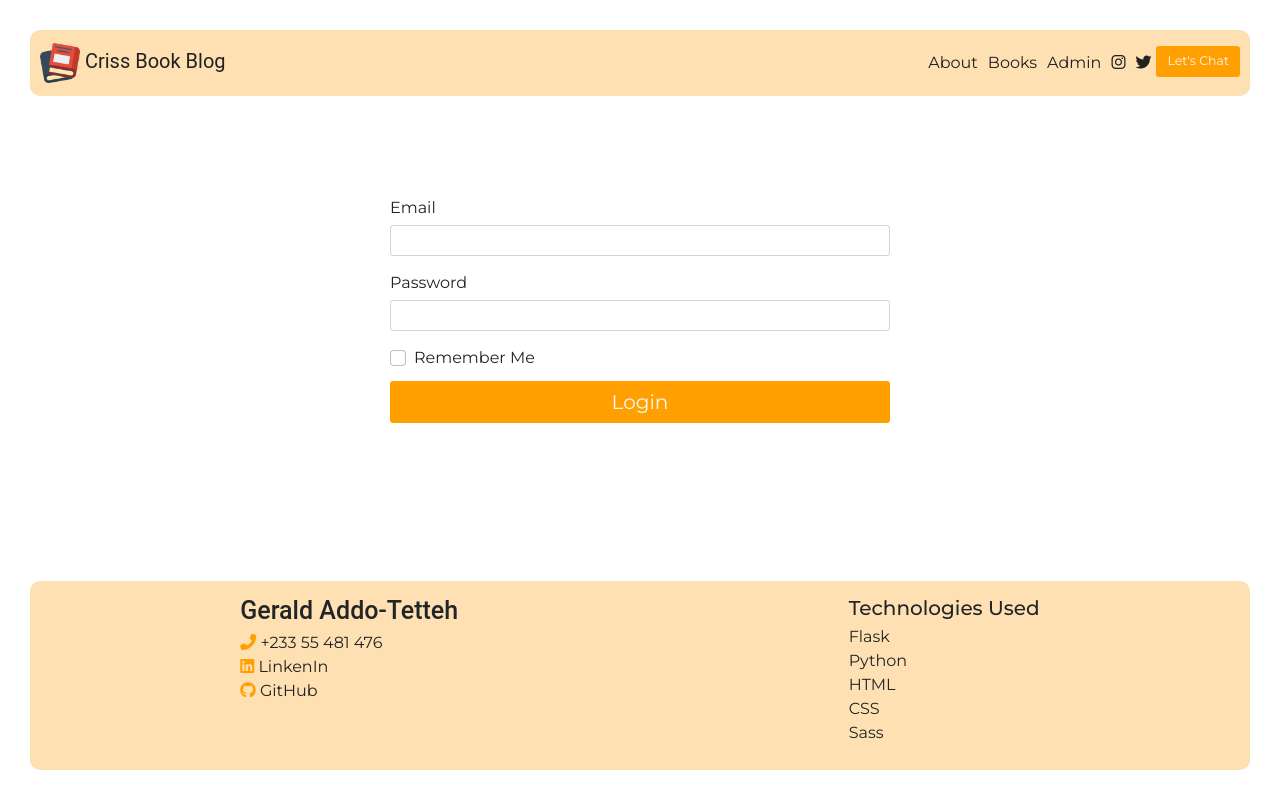
After one commit to gerald-tetteh/flask-books-blog, a Flask app: page /admin/login in a window 1280 px wide. The commit adds this page. Run offline with Flask 2, Linux system fonts and the light colour scheme; some libraries are stand-ins or nearby versions.

Commit message:
add login functionality and mongo db && user model && admin routes

```diff
--- /dev/null
+++ b/booksblog/models/forms.py
@@ -0,0 +1,11 @@
+from flask_wtf import FlaskForm
+from flask_wtf.recaptcha import validators
+from wtforms.fields.core import BooleanField, StringField
+from wtforms.fields.simple import PasswordField, SubmitField
+from wtforms.validators import DataRequired, Email
+
+class LoginForm(FlaskForm):
+  email = StringField("Email", validators=[DataRequired(), Email()])
+  password = PasswordField("Password", validators=[DataRequired()])
+  remember_me = BooleanField("Remember Me")
+  submit = SubmitField("Login")
--- a/booksblog/routes/admin.py
+++ b/booksblog/routes/admin.py
@@ -0,0 +1,25 @@
+from flask_login.utils import login_user, logout_user
+from booksblog.models.user import User
+from flask.helpers import url_for
+from booksblog import app, db, bcrypt
+from flask import render_template, redirect, flash
+from booksblog.models.forms import LoginForm
+
+@app.route("/admin/login", methods=["GET","POST"])
+def login():
+  form = LoginForm()
+  if form.validate_on_submit():
+    db_user = db["users"].find_one({"email": form.email.data})
+    if db_user and bcrypt.check_password_hash(db_user["password"],form.password.data):
+      user = User(db_user["_id"],db_user["email"],db_user["password"])
+      login_user(user,remember=form.remember_me.data)
+      flash(f"You have been signed in","success")
+      return redirect(url_for("index"))
+    else:
+      flash(f"Login unsuccessful. Please check your email and password", "danger")
+  return render_template("admin/login.html", form=form, title="Admin")
+
+@app.route("/admin/logout")
+def logout():
+  logout_user()
+  return redirect(url_for("index"))
--- a/booksblog/static/css/main.css
+++ b/booksblog/static/css/main.css
@@ -6,7 +6,10 @@ html {
 body {
   font-size: 1.6rem;
   font-family: "Montserrat", sans-serif;
-  height: 100%; }
+  display: flex;
+  flex-direction: column;
+  justify-content: space-between;
+  min-height: 100%; }
 
 @media only screen and (min-width: 768px) {
   body {
@@ -45,7 +48,7 @@ body {
     background-color: #ffe0b2;
     margin-bottom: 1rem;
     padding: 1rem;
-    border-radius: 0.2rem; }
+    border-radius: 1rem; }
     .blog-list-item:hover {
       cursor: pointer; }
     .blog-list-item--image {
@@ -100,6 +103,38 @@ body {
           font-size: 2.5rem;
           margin-bottom: 2.5rem; } }
 
+.footer {
+  background-color: #ffe0b2;
+  padding: 1.5rem;
+  display: flex;
+  flex-direction: column; }
+  .footer i {
+    color: #ffa000; }
+  .footer-contact-info--developer {
+    font-family: "Roboto", sans-serif;
+    font-size: 2.5rem; }
+  .footer-contact-info-list {
+    list-style-type: none;
+    padding: 0; }
+    .footer-contact-info-list--item a:link, .footer-contact-info-list--item a:visited {
+      text-decoration: none;
+      color: #212121; }
+  .footer-tech--title {
+    font-size: 2rem; }
+  .footer-tech-list {
+    list-style-type: none;
+    padding: 0; }
+
+@media only screen and (min-width: 500px) {
+  .footer {
+    flex-direction: row;
+    justify-content: space-around;
+    align-items: flex-start; } }
+
+@media only screen and (min-width: 768px) {
+  .footer {
+    border-radius: 1rem; } }
+
 .header {
   padding: 1rem;
   max-height: 70vh;
@@ -125,6 +160,7 @@ body {
 @media only screen and (min-width: 768px) {
   .header {
     height: 27vh;
+    border-radius: 1rem;
     padding: 2rem;
     background: url("../assets/images/person.jpg");
     background-position: center;
@@ -162,3 +198,41 @@ body {
     height: 50vh; }
     .header-content-text {
       max-width: 60rem; } }
+
+.login-navbar {
+  background-color: #ffe0b2;
+  padding: 0.5rem 1rem;
+  border-radius: 1rem; }
+  .login-navbar .navbar-dark .navbar-nav .nav-link {
+    color: #212121; }
+
+.login-container {
+  max-width: 50rem;
+  width: 100%;
+  margin: 10rem auto; }
+
+.login-form-check--input {
+  transition: all 0.15s ease-in-out; }
+  .login-form-check--input:focus {
+    border-color: #ffe0b2;
+    box-shadow: 0.1rem 0.1rem 0.3rem 0.3rem #ffe0b2; }
+
+.login-form-email--input {
+  transition: all 0.15s ease-in-out; }
+  .login-form-email--input:focus {
+    border-color: #ffe0b2;
+    box-shadow: 0.1rem 0.1rem 0.3rem 0.3rem #ffe0b2; }
+
+.login-form-submit input {
+  width: 100%;
+  margin-top: 1rem;
+  background-color: #ffa000;
+  font-size: 2rem;
+  color: #f7f7f7; }
+
+@media only screen and (max-width: 768px) {
+  .login-navbar {
+    margin: 1rem; }
+  .login-container {
+    max-width: 40rem;
+    width: 90%; } }
--- a/booksblog/static/sass/base/_base.scss
+++ b/booksblog/static/sass/base/_base.scss
@@ -7,7 +7,10 @@ html {
 body {
   font-size: 1.6rem;
   font-family: $font-montserrat;
-  height: 100%;
+  display: flex;
+  flex-direction: column;
+  justify-content: space-between;
+  min-height: 100%;
 }
 
 @media only screen and (min-width: 768px) {
--- a/booksblog/static/sass/components/_blog-list-item.scss
+++ b/booksblog/static/sass/components/_blog-list-item.scss
@@ -9,7 +9,7 @@
     background-color: $color-light-yellow;
     margin-bottom: 1rem;
     padding: 1rem;
-    border-radius: 0.2rem;
+    border-radius: 1rem;
 
     &:hover {
       cursor: pointer;
--- /dev/null
+++ b/booksblog/static/sass/components/_footer.scss
@@ -0,0 +1,52 @@
+.footer {
+  background-color: $color-light-yellow;
+  padding: 1.5rem;
+  display: flex;
+  flex-direction: column;
+
+  & i {
+    color: $color-yellow;
+  }
+
+  &-contact-info {
+    &--developer {
+      font-family: $font-roboto;
+      font-size: 2.5rem;
+    }
+    &-list {
+      list-style-type: none;
+      padding: 0;
+
+      &--item{
+        & a:link, a:visited {
+          text-decoration: none;
+          color: $color-black;
+        }
+      }
+    }
+  }
+
+  &-tech {
+    &--title {
+      font-size: 2rem;
+    }
+    &-list {
+      list-style-type: none;
+      padding: 0;
+    }
+  }
+}
+
+@media only screen and (min-width: 500px) {
+  .footer {
+    flex-direction: row;
+    justify-content: space-around;
+    align-items: flex-start;
+  }
+}
+
+@media only screen and (min-width: 768px) {
+  .footer {
+    border-radius: 1rem;
+  }
+}
--- a/booksblog/static/sass/main.scss
+++ b/booksblog/static/sass/main.scss
@@ -6,5 +6,7 @@
 
 @import "components/navbar";
 @import "components/blog-list-item";
+@import "components/footer";
 
 @import "pages/home";
+@import "pages/login";
--- a/booksblog/static/sass/pages/_home.scss
+++ b/booksblog/static/sass/pages/_home.scss
@@ -30,6 +30,7 @@
 @media only screen and (min-width: 768px) {
   .header {
     height: 27vh;
+    border-radius: 1rem;
     padding: 2rem;
     @include background-image("../assets/images/person.jpg",contain);
     background-position: right;
--- /dev/null
+++ b/booksblog/static/sass/pages/_login.scss
@@ -0,0 +1,53 @@
+.login {
+  &-navbar {
+    background-color: $color-light-yellow;
+    padding: 0.5rem 1rem;
+    border-radius: 1rem;
+
+    & .navbar-dark .navbar-nav .nav-link {
+      color: $color-black;
+    }
+  }
+  &-container {
+    max-width: 50rem;
+    width: 100%;
+    margin: 10rem auto;
+  }
+  &-form {
+    &-check--input {
+      transition: all 0.15s ease-in-out;
+      &:focus {
+        border-color: $color-light-yellow;
+        box-shadow: 0.1rem 0.1rem 0.3rem 0.3rem $color-light-yellow;
+      }
+    }
+    &-email {
+      &--input {
+        transition: all 0.15s ease-in-out;
+        &:focus {
+          border-color: $color-light-yellow;
+          box-shadow: 0.1rem 0.1rem 0.3rem 0.3rem $color-light-yellow;
+        }
+      }
+    }
+    &-submit input{
+      width: 100%;
+      margin-top: 1rem;
+      background-color: $color-yellow;
+      font-size: 2rem;
+      color: $color-white;
+    }
+  }
+}
+
+@media only screen and (max-width: 768px) {
+  .login {
+    &-navbar {
+      margin: 1rem;
+    }
+    &-container {
+      max-width: 40rem;
+      width: 90%;
+    }
+  }
+}
--- /dev/null
+++ b/booksblog/templates/admin/login.html
@@ -0,0 +1,47 @@
+{% extends "layout.html" %}
+{% block content %}
+{% import "components/navbar.html" as navbar %}
+<div class="login-navbar">
+  {{ navbar.navbar(current_user.is_authenticated) }}
+</div>
+<div class="login-container">
+  <form class="login-form" method="POST">
+    {{ form.hidden_tag() }}
+    <fieldset class="login-form-group">
+      <div class="login-form-email mb-4">
+        {{ form.email.label(class="form-label login-form-email--label") }}
+        {% if form.email.errors %}
+        {{ form.email(class="form-control form-control-lg is-invalid login-form-email--input") }}
+        <div class="invalid-feedback">
+          {% for error in form.email.errors %}
+          <span>{{ error }}</span>
+          {% endfor %}
+        </div>
+        {% else %}
+        {{ form.email(class="form-control form-control-lg login-form-email--input") }}
+        {% endif %}
+      </div>
+      <div class="login-form-password mb-4">
+        {{ form.password.label(class="form-label login-form-email--label") }}
+        {% if form.password.errors %}
+        {{ form.password(class="form-control form-control-lg is-invalid login-form-email--input") }}
+        <div class="invalid-feedback">
+          {% for error in form.password.errors %}
+          <span>{{ error }}</span>
+          {% endfor %}
+        </div>
+        {% else %}
+        {{ form.password(class="form-control form-control-lg login-form-email--input") }}
+        {% endif %}
+      </div>
+      <div class="form-check">
+        {{ form.remember_me.label(class="form-check-label  login-form-check--label") }}
+        {{ form.remember_me(class="form-check-input login-form-check--input") }}
+      </div>
+      <div class="login-form-submit">
+        {{ form.submit(class="btn btn-lg") }}
+      </div>
+    </fieldset>
+  </form>
+</div>
+{% endblock content %}
--- a/booksblog/templates/blog/index.html
+++ b/booksblog/templates/blog/index.html
@@ -2,7 +2,7 @@
 {% block content %}
 {% import "components/navbar.html" as navbar %}
 <header class="header">
-  {{ navbar.navbar() }}
+  {{ navbar.navbar(current_user.is_authenticated) }}
   <div class="header-content">
     <div class="header-content-text">
       <h1 class="header-content-text--heading">
--- a/booksblog/templates/components/navbar.html
+++ b/booksblog/templates/components/navbar.html
@@ -1,4 +1,4 @@
-{% macro navbar() -%}
+{% macro navbar(authenticated="False") -%}
 <nav class="header-nav navbar navbar-dark navbar-expand-lg sticky-top">
   <a href="{{ url_for('index') }}" class="navbar-brand">
     <img src="{{ url_for('static', filename='assets/images/book.png') }}" alt="Blog Icon" width="40" height="40"
@@ -11,6 +11,11 @@
   </button>
   <div class="collapse navbar-collapse" id="navbarTogglerDemo02">
     <ul class="navbar-nav ms-auto">
+      {% if authenticated == True %}
+      <li class="nav-item">
+        <a href="{{ url_for('logout') }}" class="nav-link">Logout</a>
+      </li>
+      {% else %}
       <li class="nav-item">
         <a href="#" class="nav-link">About</a>
       </li>
@@ -18,7 +23,7 @@
         <a href="#" class="nav-link">Books</a>
       </li>
       <li class="nav-item">
-        <a href="#" class="nav-link">Admin</a>
+        <a href="{{ url_for('login') }}" class="nav-link">Admin</a>
       </li>
       <li class="nav-item">
         <a href="#" class="nav-link"><i class="fab fa-instagram"></i></a>
@@ -29,6 +34,7 @@
       <li class="nav-item">
         <a href="#" class="btn btn-lg">Let's Chat</a>
       </li>
+      {% endif %}
     </ul>
   </div>
 </nav>
--- a/booksblog/templates/layout.html
+++ b/booksblog/templates/layout.html
@@ -13,7 +13,50 @@
   </head>
 
   <body>
-    {% block content %}{% endblock content %}
+    <div>
+      {% with messages = get_flashed_messages(with_categories=True) %}
+      {% if messages %}
+      {% for category,message in messages %}
+      <div class="alert alert-{{ category }} alert-dismissible fade show" role="alert">
+        {{ message }}
+        <button type="button" class="btn-close" data-bs-dismiss="alert" aria-label="Close"></button>
+      </div>
+      {% endfor %}
+      {% endif %}
+      {% endwith %}
+      {% block content %}{% endblock content %}
+    </div>
+    <footer class="footer">
+      <div class="footer-contact-info">
+        <h5 class="footer-contact-info--developer">
+          Gerald Addo-Tetteh
+        </h5>
+        <ul class="footer-contact-info-list">
+          <li class="footer-contact-info-list--item">
+            <i class="fas fa-phone-alt"></i> +233 55 481 476
+          </li>
+          <li class="footer-contact-info-list--item">
+            <a href="https://www.linkedin.com/in/gerald-addo-tetteh-a28101182/"><i class="fab fa-linkedin"></i>
+              LinkenIn</a>
+          </li>
+          <li class="footer-contact-info-list--item">
+            <a href="https://github.com/gerald-tetteh"><i class="fab fa-github"></i> GitHub</a>
+          </li>
+        </ul>
+      </div>
+      <div class="footer-tech">
+        <h6 class="footer-tech--title">
+          Technologies Used
+        </h6>
+        <ul class="footer-tech-list">
+          <li class="footer-tech-list--item">Flask</li>
+          <li class="footer-tech-list--item">Python</li>
+          <li class="footer-tech-list--item">HTML</li>
+          <li class="footer-tech-list--item">CSS</li>
+          <li class="footer-tech-list--item">Sass</li>
+        </ul>
+      </div>
+    </footer>
     <script src="https://cdn.jsdelivr.net/npm/bootstrap@5.0.1/dist/js/bootstrap.bundle.min.js"
       integrity="sha384-gtEjrD/SeCtmISkJkNUaaKMoLD0//ElJ19smozuHV6z3Iehds+3Ulb9Bn9Plx0x4"
       crossorigin="anonymous"></script>
```
Also changed, not shown: booksblog/__init__.py (+8 -1 lines), booksblog/models/user.py (added, +18 -0 lines), booksblog/models/froms.py (deleted).
